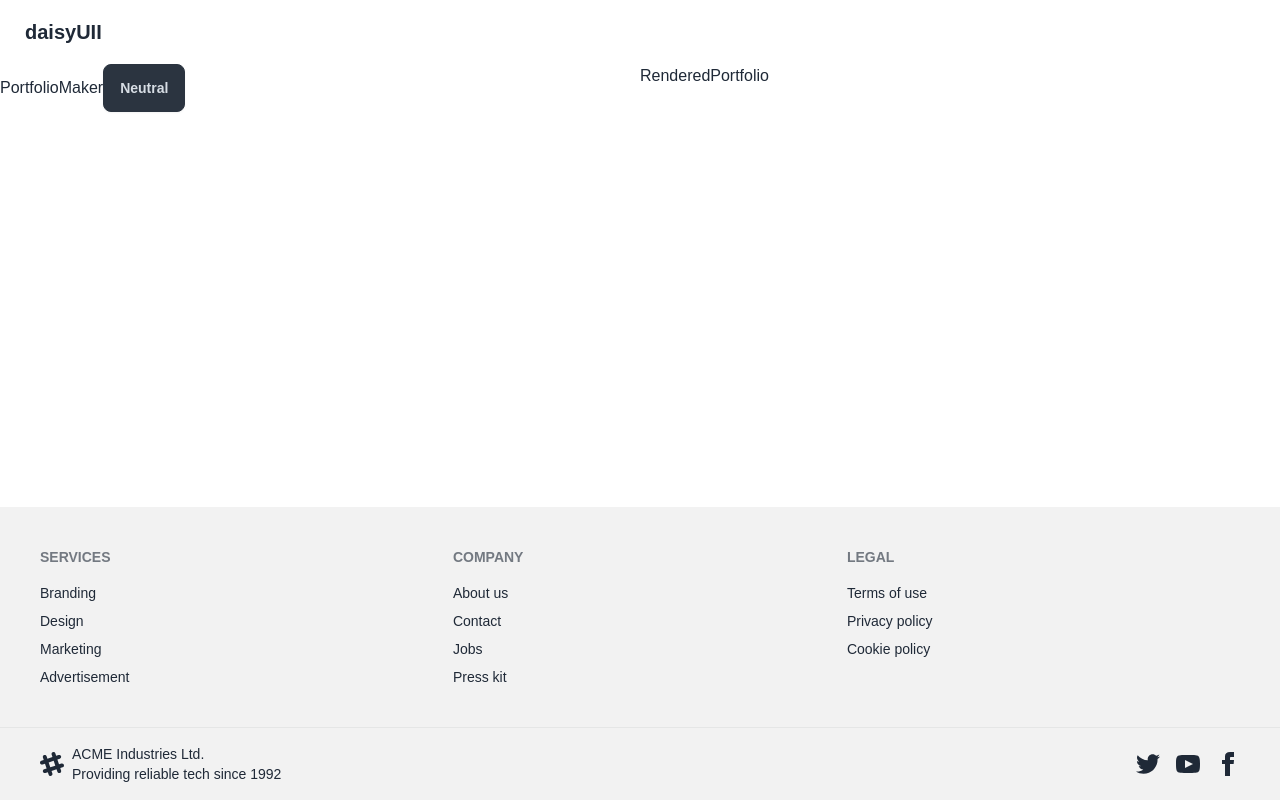
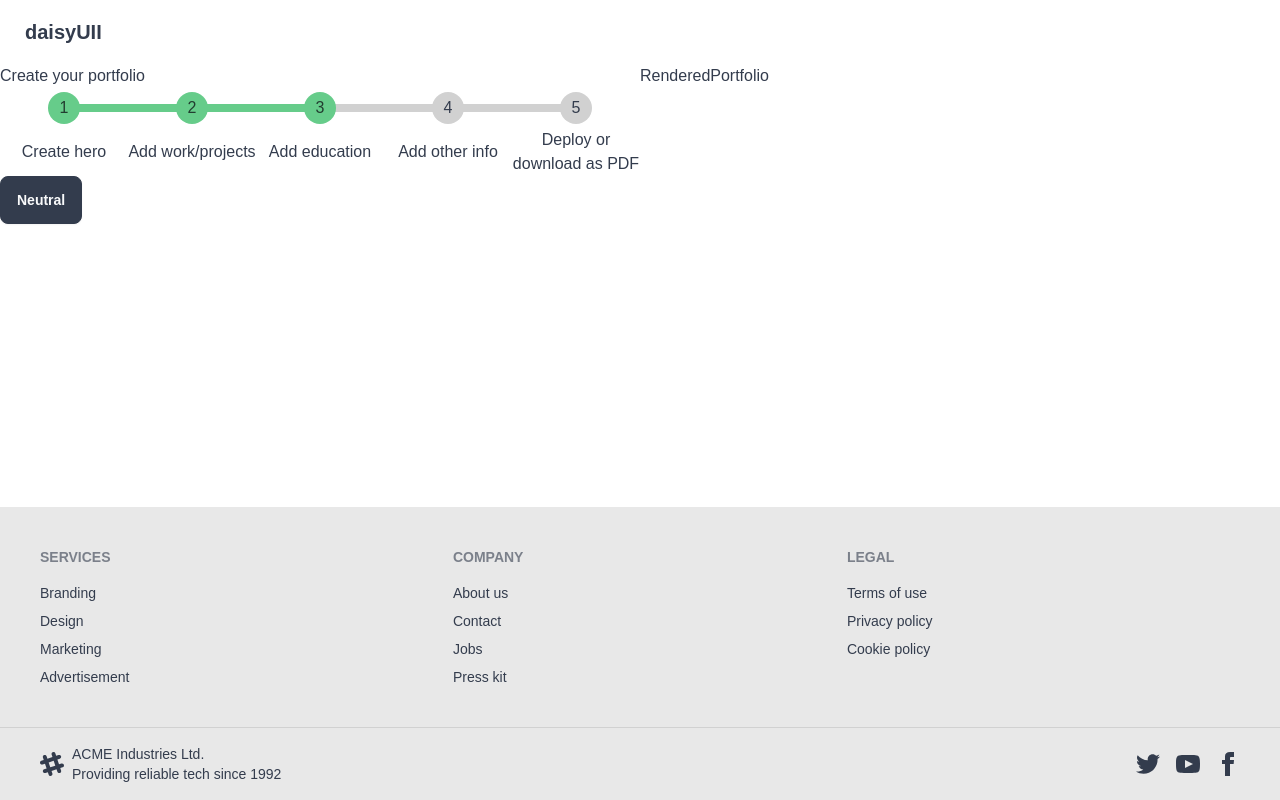
Before and after one commit to CroAnna/FolioFusion, a Next.js app: page /builder in a window 1280 px wide. Built offline with nearby package versions, Linux system fonts and the light colour scheme; a web font is replaced by a local one.

Commit message:
Add steps, change theme

```diff
--- a/components/PortfolioMaker/index.jsx
+++ b/components/PortfolioMaker/index.jsx
@@ -1,9 +1,21 @@
 import React from "react";
+import Steps from "../Steps";
 
 const PortfolioMaker = ({ portfolioStack, setPortfolioStack }) => {
+  const stepsData = [
+    {
+      text: "Create hero",
+    },
+    { text: "Add work/projects" },
+    { text: "Add education" },
+    { text: "Add other info" },
+    { text: "Deploy or download as PDF" },
+  ];
+
   return (
     <div>
-      PortfolioMaker
+      <h2>Create your portfolio</h2>
+      <Steps currentStep={3} stepsData={stepsData} />
       <button className="btn btn-neutral">Neutral</button>
     </div>
   );
--- /dev/null
+++ b/components/Steps/index.jsx
@@ -0,0 +1,18 @@
+import React from "react";
+
+const Steps = ({ currentStep, stepsData }) => {
+  return (
+    <ul className="steps">
+      {stepsData.map((el, index) => (
+        <li
+          key={index}
+          className={`step ${currentStep >= index + 1 && "step-primary"}`}
+        >
+          {el.text}
+        </li>
+      ))}
+    </ul>
+  );
+};
+
+export default Steps;
--- a/tailwind.config.js
+++ b/tailwind.config.js
@@ -8,6 +8,6 @@ module.exports = {
   theme: {},
   plugins: [require("daisyui")],
   daisyui: {
-    themes: ["light"], // dodaj tu dark da se automatski mijenja
+    themes: ["emerald"], //  dark da se automatski mijenja https://daisyui.com/docs/themes/
   },
 };
```
